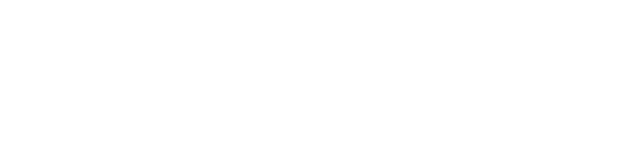
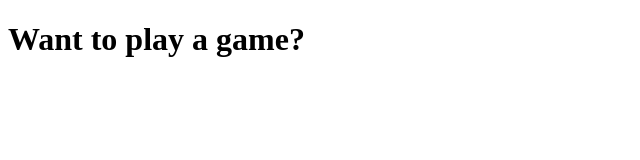
Before and after one commit to Nitroceliulioze/madLibsApp1, a plain HTML site: page index.html in a window 1280 px wide. Shown: the whole page, without its empty margins (0-640 px from the left). Drawn offline with Linux system fonts and the light colour scheme.

Commit message:
Added h1

```diff
--- a/index.html
+++ b/index.html
@@ -6,6 +6,7 @@
     <meta name="viewport" content="width=device-width, initial-scale=1.0">
     <title>madLipsApp</title>
 </head>
+<h1>Want to play a game?</h1>
 <body>
 <script src="app.js"></script>
 </body>
```
